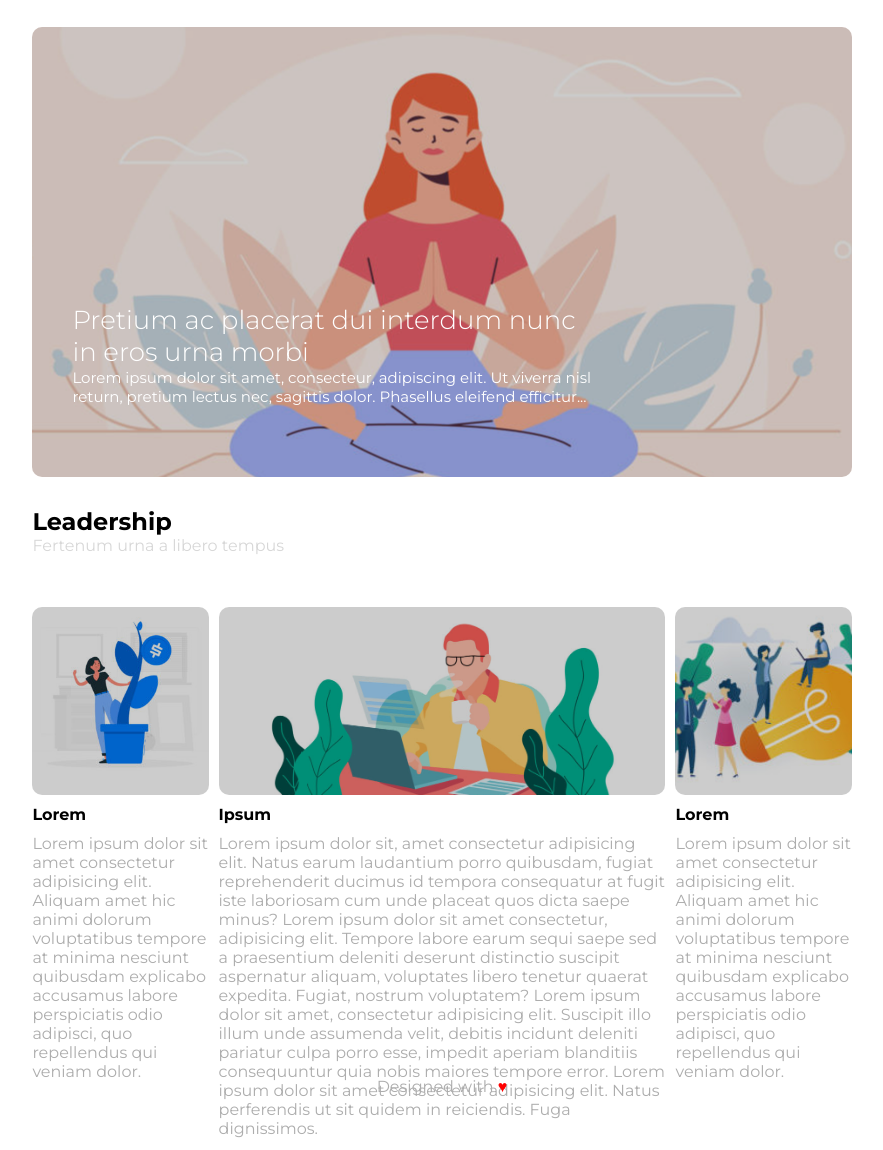
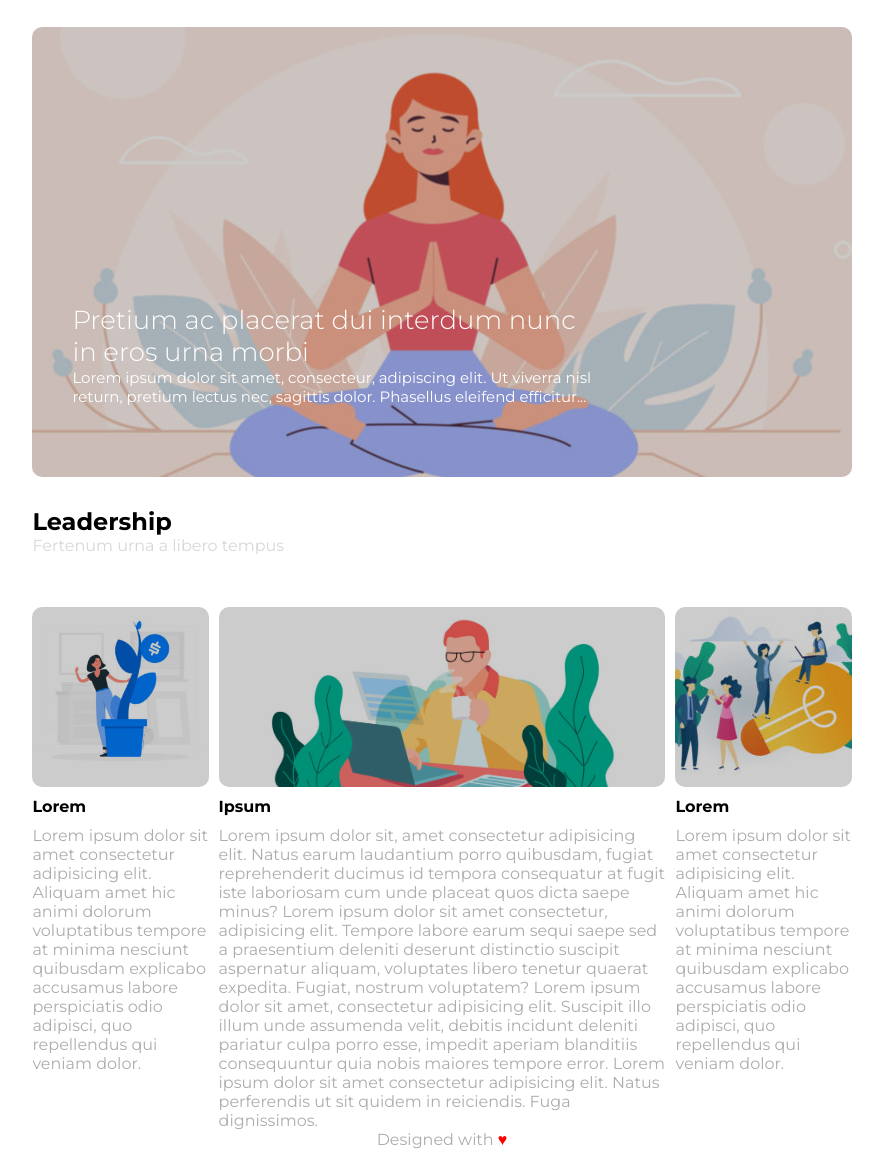
Before and after one commit to Francesco-Ostellari/htmlcss-wp, a plain HTML site: page index.html in a window 1280 px wide. Shown: the part 163-1313 px from the top of the page, without its empty margins (198-1081 px from the left). Drawn offline with Linux system fonts and the light colour scheme.

Commit message:
correzione-altezze

```diff
--- a/css/style.css
+++ b/css/style.css
@@ -103,19 +103,17 @@ h2 {
 .left-column,
 .right-column {
   width: 21.5%;
-  height: 470px;
   margin: 20px 0 0 0;
 }
 
 .centre-column {
   width: calc(57% - 20px);
-  height: 470px;
   margin: 20px 10px 0 10px;
 
 }
 
 .img {
-  height: 40%;
+  height: 180px;
   background-size:cover;
   background-repeat: no-repeat;
   background-position: center;
```
